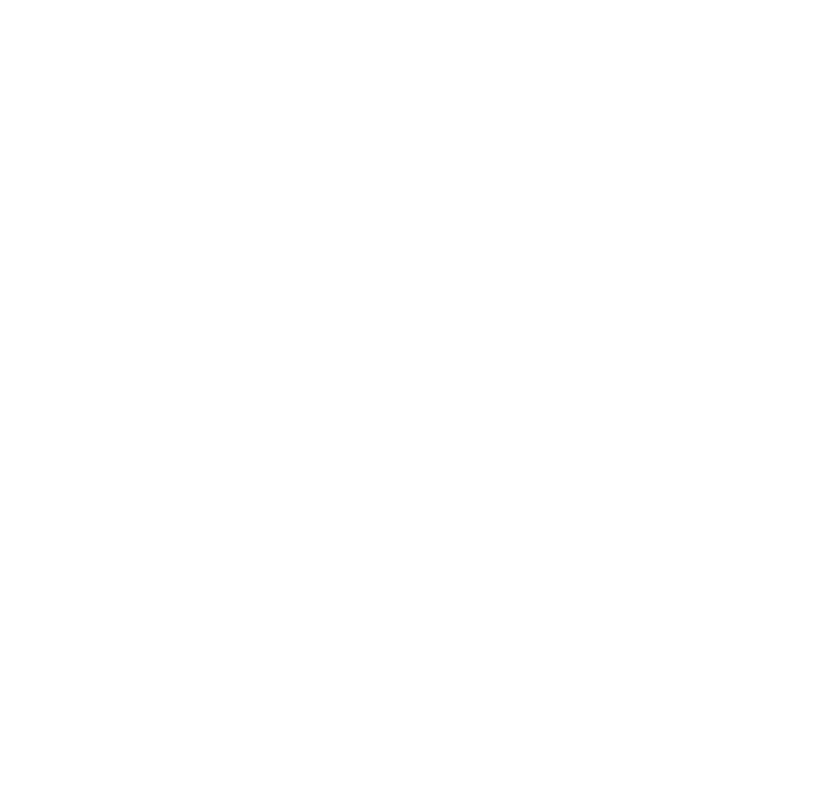
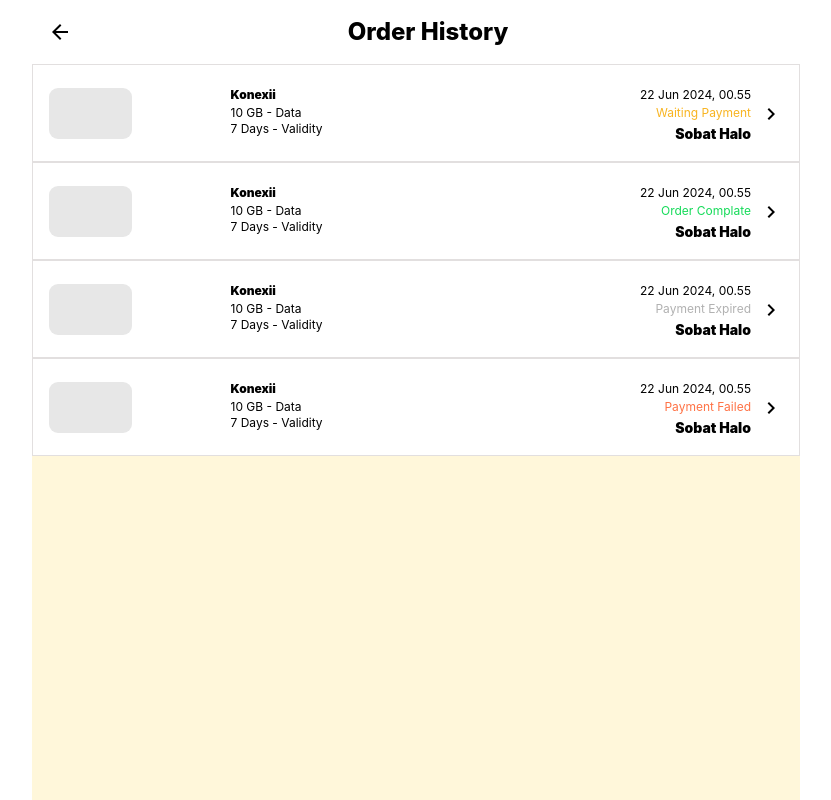
Before and after one commit to tioprstyo/roamin-rabbit, a React (Create React App) app: page /history in a window 1280 px wide. Before the commit this address had no page. Shown: the whole page, without its empty margins (224-1055 px from the left). Built offline with nearby package versions, Linux system fonts and the light colour scheme.

Commit message:
DEV-1:Add History Page

```diff
--- /dev/null
+++ b/src/pages/mobile/history/index.tsx
@@ -0,0 +1,99 @@
+import React from 'react'
+import { useNavigate } from 'react-router-dom';
+import { Header } from 'components';
+import { HEADER_TYPE } from 'interfaces';
+import ChevronRightIcon from '@mui/icons-material/ChevronRight';
+
+const MHistory = () => {
+  const navigate = useNavigate();
+
+  return (
+        <>
+            <Header headerType={HEADER_TYPE.DETAIL} headerTitle='Order History' />
+            <div className='content-wrapper bg-[#FFF7DA] min-h-[calc(100vh-4rem)]'>
+                <div className="card flex flex-row gap-x-2 items-center bg-white p-4 border border-[#E2DFDF]">
+                    <div className='paket-square basis-1/4'>
+                        <div className="w-[83px] h-[51px] bg-[#E7E7E7] rounded-[9px]"></div>
+                    </div>
+                    <div className='paket-name basis-3/4 flex flex-row gap-x-2 justify-between'>
+                        <div className='left-info'>
+                            <b className='text-xs font-black'>Konexii</b>
+                            <p className='text-xs font-normal'>10 GB - Data</p>
+                            <p className='text-xs font-normal'>7 Days - Validity</p>
+                        </div>
+                        <div className="right-info text-right">
+                            <span className='text-xs font-normal'>22 Jun 2024, 00.55</span>
+                            <p className='text-xs font-normal text-[#F8B421]'>Waiting Payment</p>
+                            <b className='text-sm font-black'>Sobat Halo</b>
+                        </div>
+                    </div>
+                    <div className="paket-info basis-auto">
+                        <ChevronRightIcon />
+                    </div>
+                </div>
+                <div className="card flex flex-row gap-x-2 items-center bg-white p-4 border border-[#E2DFDF]">
+                    <div className='paket-square basis-1/4'>
+                        <div className="w-[83px] h-[51px] bg-[#E7E7E7] rounded-[9px]"></div>
+                    </div>
+                    <div className='paket-name basis-3/4 flex flex-row gap-x-2 justify-between'>
+                        <div className='left-info'>
+                            <b className='text-xs font-black'>Konexii</b>
+                            <p className='text-xs font-normal'>10 GB - Data</p>
+                            <p className='text-xs font-normal'>7 Days - Validity</p>
+                        </div>
+                        <div className="right-info text-right">
+                            <span className='text-xs font-normal'>22 Jun 2024, 00.55</span>
+                            <p className='text-xs font-normal text-[#15DB59]'>Order Complate</p>
+                            <b className='text-sm font-black'>Sobat Halo</b>
+                        </div>
+                    </div>
+                    <div className="paket-info basis-auto">
+                        <ChevronRightIcon />
+                    </div>
+                </div>
+                <div className="card flex flex-row gap-x-2 items-center bg-white p-4 border border-[#E2DFDF]">
+                    <div className='paket-square basis-1/4'>
+                        <div className="w-[83px] h-[51px] bg-[#E7E7E7] rounded-[9px]"></div>
+                    </div>
+                    <div className='paket-name basis-3/4 flex flex-row gap-x-2 justify-between'>
+                        <div className='left-info'>
+                            <b className='text-xs font-black'>Konexii</b>
+                            <p className='text-xs font-normal'>10 GB - Data</p>
+                            <p className='text-xs font-normal'>7 Days - Validity</p>
+                        </div>
+                        <div className="right-info text-right">
+                            <span className='text-xs font-normal'>22 Jun 2024, 00.55</span>
+                            <p className='text-xs font-normal text-[#B1B1B1]'>Payment Expired</p>
+                            <b className='text-sm font-black'>Sobat Halo</b>
+                        </div>
+                    </div>
+                    <div className="paket-info basis-auto">
+                        <ChevronRightIcon />
+                    </div>
+                </div>
+                <div className="card flex flex-row gap-x-2 items-center bg-white p-4 border border-[#E2DFDF]">
+                    <div className='paket-square basis-1/4'>
+                        <div className="w-[83px] h-[51px] bg-[#E7E7E7] rounded-[9px]"></div>
+                    </div>
+                    <div className='paket-name basis-3/4 flex flex-row gap-x-2 justify-between'>
+                        <div className='left-info'>
+                            <b className='text-xs font-black'>Konexii</b>
+                            <p className='text-xs font-normal'>10 GB - Data</p>
+                            <p className='text-xs font-normal'>7 Days - Validity</p>
+                        </div>
+                        <div className="right-info text-right">
+                            <span className='text-xs font-normal'>22 Jun 2024, 00.55</span>
+                            <p className='text-xs font-normal text-[#FF7245]'>Payment Failed</p>
+                            <b className='text-sm font-black'>Sobat Halo</b>
+                        </div>
+                    </div>
+                    <div className="paket-info basis-auto">
+                        <ChevronRightIcon />
+                    </div>
+                </div>
+            </div>
+        </>
+  )
+}
+
+export default MHistory
--- a/src/pages/mobile/index.ts
+++ b/src/pages/mobile/index.ts
@@ -7,3 +7,5 @@ export { default as MListing } from './listing';
 export { default as MFilter } from './filter';
 export { default as MDetail } from './detail';
 export { default as MNotActive } from './notActive';
+export { default as MHistory } from './history';
+export { default as MProfile } from './profile';
--- a/src/pages/mobile/notActive/index.tsx
+++ b/src/pages/mobile/notActive/index.tsx
@@ -28,7 +28,7 @@ const MNotActive = () => {
                 <div className="paket-info flex flex-col justify-center">
                     <h6 className='text-base font-extrabold'>20 GB | 30 days</h6>
                     <span className='text-xs font-normal block mt-4'>ICCID</span>
-                    <b className='text-sm font-extrabold'>8965012404030963967</b>
+                    <b className='text-sm font-extrabold break-words'>8965012404030963967</b>
                 </div>
             </div>
             <div className='infornationn p-4'>
--- /dev/null
+++ b/src/pages/mobile/orderDetail/index.tsx
@@ -0,0 +1,9 @@
+import React from 'react'
+
+const MOrderDetail = () => {
+  return (
+    <div>MOrderDetail</div>
+  )
+}
+
+export default MOrderDetail
--- /dev/null
+++ b/src/pages/mobile/profile/index.tsx
@@ -0,0 +1,9 @@
+import React from 'react'
+
+const MProfile = () => {
+  return (
+    <div>MProfile</div>
+  )
+}
+
+export default MProfile
--- a/src/routes/index.tsx
+++ b/src/routes/index.tsx
@@ -9,7 +9,9 @@ import {
   MVerification,
   MFilter,
   MDetail,
-  MNotActive
+  MNotActive,
+  MHistory,
+  MProfile
 } from 'pages/mobile';
 import { MobileLayout } from 'components';
 import { RouteObjectProps } from 'interfaces';
@@ -77,14 +79,31 @@ const Router = () => {
           key: 'filter',
         },
         {
-          element: windowSize > 768 ? <MDetail /> : <MDetail />,
+          element: '',
           path: 'detail',
           key: 'detail',
+          children: [
+            {
+              element: windowSize > 768 ? <MDetail /> : <MDetail />,
+              path: '',
+              key: 'detail-product',
+            },
+            {
+              element: windowSize > 768 ? <MNotActive /> : <MNotActive />,
+              path: 'not-active',
+              key: 'not-active',
+            },
+          ],
         },
         {
-          element: windowSize > 768 ? <MNotActive /> : <MNotActive />,
-          path: 'not-active',
-          key: 'not-active',
+          element: windowSize > 768 ? <MHistory /> : <MHistory />,
+          path: 'history',
+          key: 'history',
+        },
+        {
+          element: windowSize > 768 ? <MProfile /> : <MProfile />,
+          path: 'profile',
+          key: 'profile',
         },
       ],
     },
--- a/src/services/api/index.ts
+++ b/src/services/api/index.ts
@@ -1,4 +1,4 @@
-import axios from 'axios';
+import axios, { AxiosError, AxiosResponse } from 'axios';
 
 const Authorization = '';
 const config = {
@@ -12,10 +12,10 @@ const config = {
 const get = (url: string) => {
   return axios
     .get(`${process.env.REACT_APP_BASE_URL}${url}`, config)
-    .then((response) => {
+    .then((response: AxiosResponse) => {
       return response.data;
     })
-    .catch((error) => {
+    .catch((error: AxiosError) => {
       return error;
     });
 };
@@ -23,10 +23,10 @@ const get = (url: string) => {
 const post = (url: string, body: object) => {
   return axios
     .post(`${process.env.REACT_APP_BASE_URL}${url}`, body, config)
-    .then((response) => {
+    .then((response: AxiosResponse) => {
       return response.data;
     })
-    .catch((error) => {
+    .catch((error: AxiosError) => {
       return error;
     });
 };
@@ -34,10 +34,10 @@ const post = (url: string, body: object) => {
 const put = (url: string, body: object) => {
   return axios
     .put(`${process.env.REACT_APP_BASE_URL}${url}`, body, config)
-    .then((response) => {
+    .then((response: AxiosResponse) => {
       return response.data;
     })
-    .catch((error) => {
+    .catch((error: AxiosError) => {
       return error;
     });
 };
```
